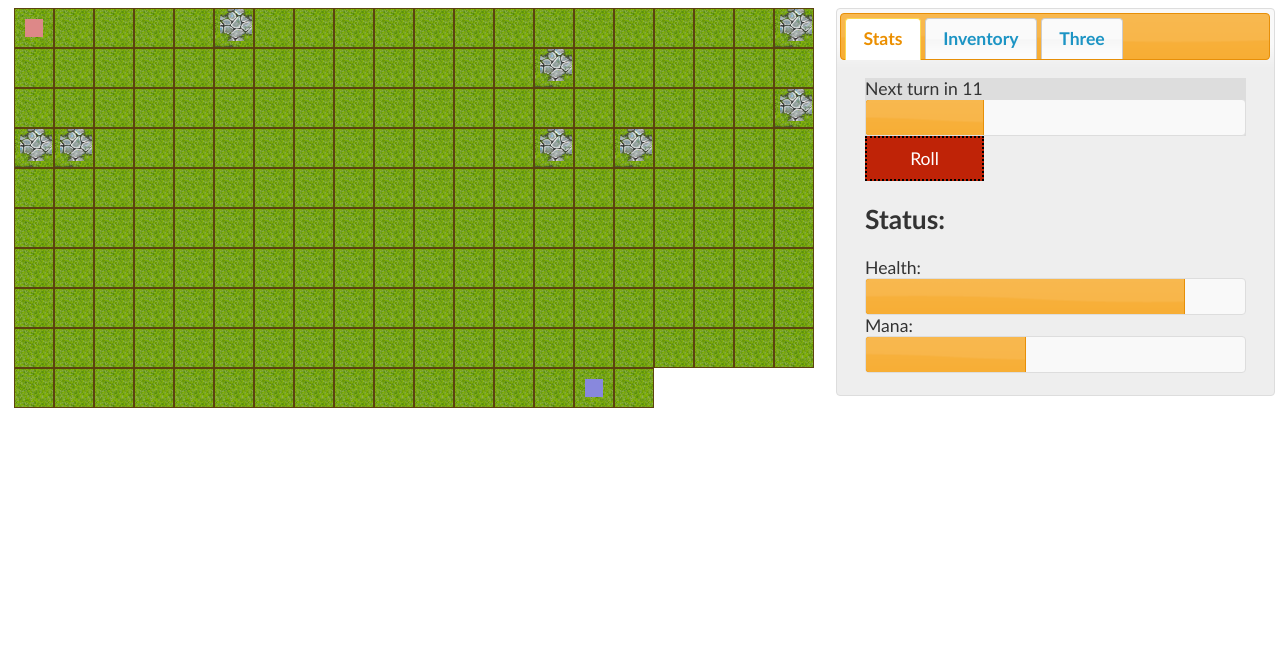
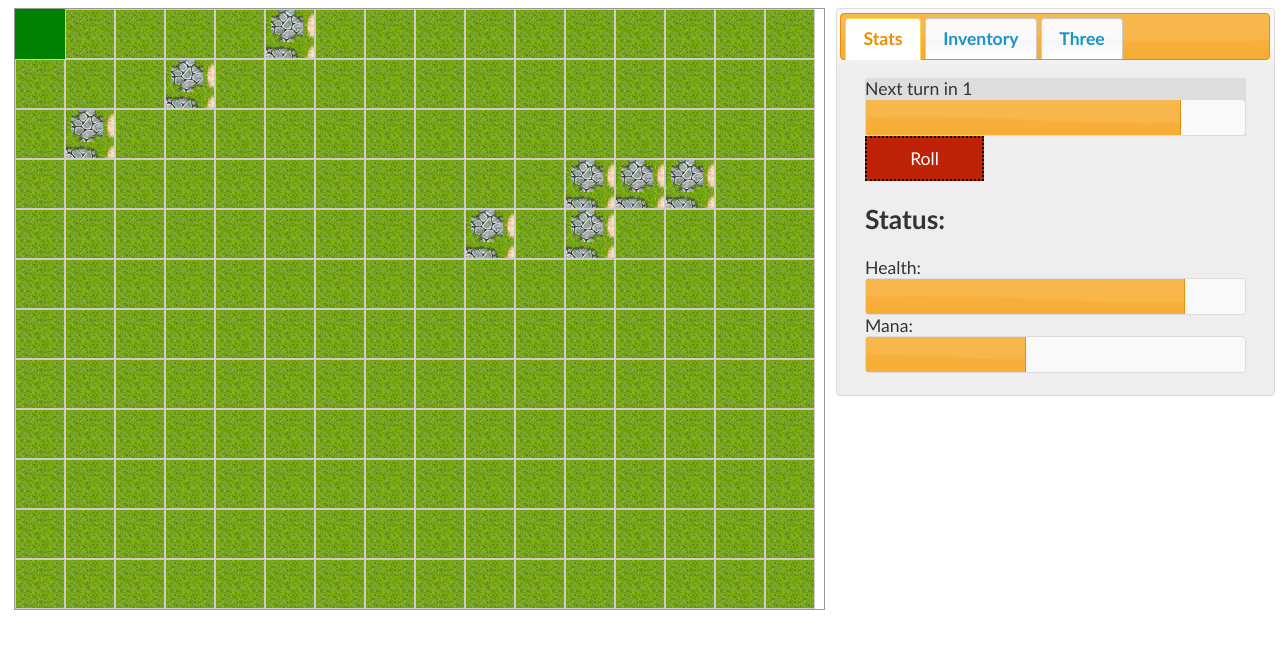
Before and after one commit to dsalaj/BoardGame.js, a plain HTML site: page pp.html in a window 1280 px wide. Drawn offline with nearby package versions, Linux system fonts and the light colour scheme.

Commit message:
drag n drop using JQueryUI working; a lot of fixes needed for old features to work

```diff
--- a/BoardGame.js
+++ b/BoardGame.js
@@ -1,9 +1,49 @@
 
 var BOARD = '#pfield';
-var MAX_TURN = 15;
+var TILE_ = 'tile';
+var TILE = '#'+TILE_;
+var MAX_TURN = 5;
+
+var r = []; //reachable region
+var s = 0; //number of steps
+
+function drag(ev) {
+  if ( s == 0 ) {
+    return;
+  }
+  ev.dataTransfer.setData("text", ev.target.id);
+  var x_current = $(ev.target).closest(TILE).attr("x");
+  var y_current = $(ev.target).closest(TILE).attr("y");
+  $('#console').prepend("<span> from x:"+ x_current +" y:" + y_current + "</span>");
+  // Run the reach algorithm here and mark all reachable field
+  var pos = {x: parseInt(x_current), y: parseInt(y_current)};
+  reachableFrom(r, pos, s+1); // s+1 because field on which the unit is standing is also counted
+  //console.log(r);
+  mark(r, "active");
+}
+
+function drop(ev) {
+  if ( s == 0 ) {
+    return;
+  }
+  var x = $(ev.target).attr("x");
+  var y = $(ev.target).attr("y");
+  ev.preventDefault();
+  var data = ev.dataTransfer.getData("text");
+  if (x == 5) {
+    $('#console').prepend("<span>FORBIDDEN ROW 5</span></br>");
+  } else {
+    ev.target.appendChild(document.getElementById(data));
+    $('#console').prepend("<span>" + data + " moved to x:"+ x +" y:" + y + "</span>");
+  }
+  mark(r, "");
+  r.length = 0; //clear out the reachable fields when move is finished
+  s = 0; //all steps are used
+}
 
 $(document).ready(function(){
-  var f = $('<div id="div1" tile="g" ondrop="drop(event)" ondragover="allowDrop(event)"></div>');
+  //var f = $('<div id="div1" tile="g" ondrop="drop(event)" ondragover="allowDrop(event)"></div>');
+  var f = $('<div id="'+TILE_+'" tile="g"></div>');
 
   for(i = 0; i < 14; i++) {
       for(j = 0; j < 14; j++) {
@@ -11,21 +51,66 @@ $(document).ready(function(){
       }
   }
 
+  $('div', '#pfield').each(function() {
+    var $div = $(this);
+    $div.droppable({
+      drop: function(ev, ui) {
+        $('#drag1').
+        css({ top: $div.offset().top, left: $div.offset().left });
+        //TODO: Rewrite the old drop function
+        if ( s == 0 ) {
+          return;
+        }
+        var x = $(ev.target).attr("x");
+        var y = $(ev.target).attr("y");
+        $('#console').prepend("<span> moved to x:"+ x +" y:" + y + "</span>");
+        //ev.preventDefault();
+        ////var data = ev.dataTransfer.getData("text");
+        //var data = ui.helper;
+        //if (x == 5) {
+        //  $('#console').prepend("<span>FORBIDDEN ROW 5</span></br>");
+        //} else {
+        //  ev.target.appendChild(document.getElementById(data));
+        //  $('#console').prepend("<span>" + data + " moved to x:"+ x +" y:" + y + "</span>");
+        //}
+        //mark(r, "");
+        //r.length = 0; //clear out the reachable fields when move is finished
+        //s = 0; //all steps are used
+      }
+    });
+  });
+
   // test map
-  $("#div1[x='5'][y='0']").attr("tile", "p");
-  $("#div1[x='5'][y='1']").attr("tile", "p");
-  $("#div1[x='5'][y='2']").attr("tile", "p");
-  $("#div1[x='5'][y='0']").attr("tile", "p");
-  $("#div1[x='5'][y='4']").attr("tile", "p");
-  $("#div1[x='4'][y='4']").attr("tile", "p");
-  $("#div1[x='3'][y='4']").attr("tile", "p");
-  $("#div1[x='3'][y='5']").attr("tile", "p");
-  $("#div1[x='5'][y='5']").attr("tile", "p");
+  $("#tile[x='5'][y='0']").attr("tile", "p");
+  $("#tile[x='5'][y='1']").attr("tile", "p");
+  $("#tile[x='5'][y='2']").attr("tile", "p");
+  $("#tile[x='5'][y='0']").attr("tile", "p");
+  $("#tile[x='5'][y='4']").attr("tile", "p");
+  $("#tile[x='4'][y='4']").attr("tile", "p");
+  $("#tile[x='3'][y='4']").attr("tile", "p");
+  $("#tile[x='3'][y='5']").attr("tile", "p");
+  $("#tile[x='5'][y='5']").attr("tile", "p");
 
-  var u1 = $('<div draggable="true" ondragstart="drag(event)" id="drag1"></div>');
-  var u2 = $('<div draggable="true" ondragstart="drag(event)" id="drag2"></div>');
-  $(BOARD).children('#div1').first().append(u1);
-  $(BOARD).children('#div1').last().prev().append(u2);
+  var u1 = $('<div id="drag1"></div>'); //first movable unit
+  var t1 = $(BOARD).children(TILE).first(); //first tile on the board
+  t1.append(u1); //put unit on the tile
+  u1.css({ top: t1.offset().top, left: t1.offset().left }); //snap to tile
+  u1.draggable({
+    start: function(ev, ui) {
+      if ( s == 0 ) {
+        return;
+      }
+      // FIXME: check the code under
+      var x_current = $(ev.target).closest(TILE).attr("x");
+      var y_current = $(ev.target).closest(TILE).attr("y");
+      $('#console').prepend("<span> from x:"+ x_current +" y:" + y_current + "</span>");
+      // Run the reach algorithm here and mark all reachable field
+      var pos = {x: parseInt(x_current), y: parseInt(y_current)};
+      reachableFrom(r, pos, s+1); // s+1 because field on which the unit is standing is also counted
+      //console.log(r);
+      mark(r, "active");
+    }
+  });
 
   var sec = MAX_TURN;
   setInterval( function(){
@@ -39,9 +124,9 @@ $(document).ready(function(){
 
 });
 
-function allowDrop(ev) {
-  ev.preventDefault();
-}
+//function allowDrop(ev) {
+//  ev.preventDefault();
+//}
 
 function reachableFrom(r, pos, steps) {
   if (!($("div[x='"+pos.x+"'][ y='"+pos.y+"']").attr("tile")=="g")) return;
@@ -76,43 +161,6 @@ function mark(r, mark) {
   }
 }
 
-var r = []; //reachable region
-var s = 0; //number of steps
-
-function drag(ev) {
-  if ( s == 0 ) {
-    return;
-  }
-  ev.dataTransfer.setData("text", ev.target.id);
-  var x_current = $(ev.target).closest("#div1").attr("x");
-  var y_current = $(ev.target).closest("#div1").attr("y");
-  $('#console').prepend("<span> from x:"+ x_current +" y:" + y_current + "</span>");
-  // Run the reach algorithm here and mark all reachable field
-  var pos = {x: parseInt(x_current), y: parseInt(y_current)};
-  reachableFrom(r, pos, s+1); // s+1 because field on which the unit is standing is also counted
-  //console.log(r);
-  mark(r, "active");
-}
-
-function drop(ev) {
-  if ( s == 0 ) {
-    return;
-  }
-  var x = $(ev.target).attr("x");
-  var y = $(ev.target).attr("y");
-  ev.preventDefault();
-  var data = ev.dataTransfer.getData("text");
-  if (x == 5) {
-    $('#console').prepend("<span>FORBIDDEN ROW 5</span></br>");
-  } else {
-    ev.target.appendChild(document.getElementById(data));
-    $('#console').prepend("<span>" + data + " moved to x:"+ x +" y:" + y + "</span>");
-  }
-  mark(r, "");
-  r.length = 0; //clear out the reachable fields when move is finished
-  s = 0; //all steps are used
-}
-
 $(document).ready(function(){
   $(".roll_dice").on("click", function(){
     if($(this).attr("active") == "yes"){
--- a/pp.css
+++ b/pp.css
@@ -1,10 +1,21 @@
-#div1 {float:left; width:18px; height:18px;padding:10px;border:1px solid #5C4310;}
-#div1[tile="g"] {background: url("tilea2.png") 0 0;}
-#div1[tile="p"] {background: url("tilea2.png") -155px 0;}
-#drag1 {width:18px; height:18px; background:#d88;}
+#div1 {float:left; width:48px; height:48px;padding:10px;border:1px solid #5C4310;}
+#pfield #tile { border: 1px solid #ccc; width: 48px; height: 48px;}
+#tile[tile="g"] {background: url("tilea2.png") 0 0;}
+#tile[tile="p"] {background: url("tilea2.png") -155px 0;}
+
+#drag1 {
+    width: 100%;
+    height: 50px;
+    background: green;
+    position: absolute;
+    top: 0;
+    left: 0;
+}
 #drag2 {width:18px; height:18px; background:#88d;}
 body { display:flex; flex-direction:row; justify-content:space-around;}
-#pfield { width:100%; order:1; }
+#pfield { width:100%; height:600px; border: 1px solid #999; order:1; overflow:scroll; }
+#pfield div { width: 50px; height: 50px; float: left;}
+
 .left { order:1; width:64%; }
 .right { display:flex; order:2;  width:34%; flex-direction:column;}
 #tabs { width:100%;}
```
Also changed, not shown: 3 other files.
